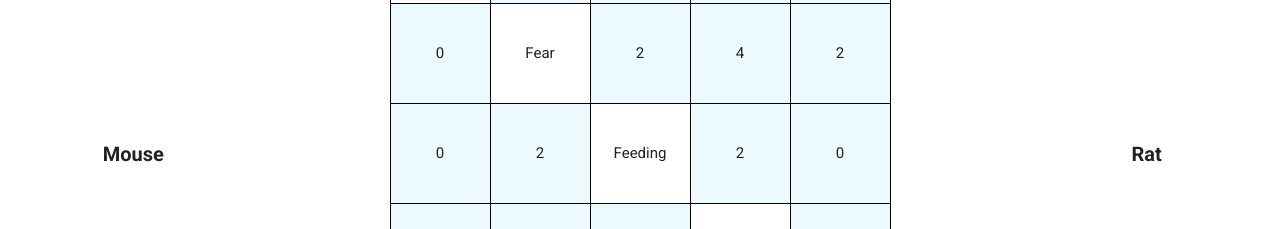
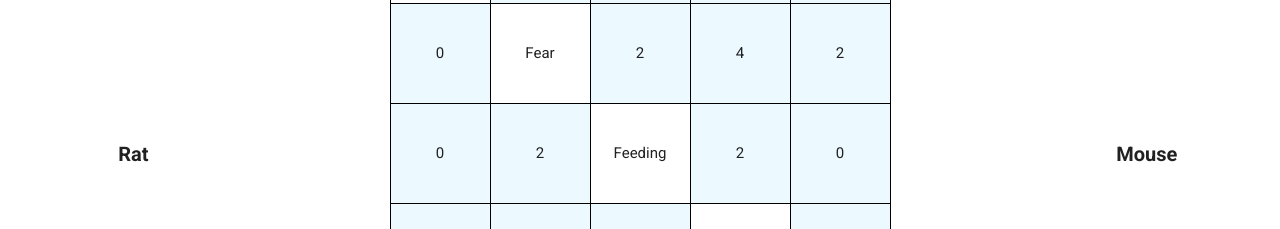
Before and after one commit to wenjie1991/cfosdb, a Vue app in the folder frontend/: page / in a window 1280 px wide. Shown: the part 920-1149 px from the top of the page. Built offline with nearby package versions, Linux system fonts and the light colour scheme.

Commit message:
fix matrix bug

```diff
--- a/frontend/src/pages/index.vue
+++ b/frontend/src/pages/index.vue
@@ -41,19 +41,17 @@
             <v-card-title class="display-0 tertiary--text">Sharing brain Nucleus between behaviors</v-card-title>
             <v-divider></v-divider>
             <v-row no-gutters align="center">
-            <v-col class="matrixLegend">Mouse</v-col>
+            <v-col class="matrixLegend">Rat</v-col>
             <v-col cols='12' sm='7'>
                 <table id="behavior_matrix" class="matrixStyle">
                     <tbody>
                       <tr v-for="(row, index1) in rows" :key="index1">
-                    <!--    <td>{{row.id}}</td> -->
                         <td v-for="(col, index2) in row.value" :key="index2" @click="jumpSearch(col)" :class="{ active: !isNaN(col.value)}">{{col.value}}</td>
-                    <!--    <td>{{row.id}}</td> -->
                       </tr>
                     </tbody>
                 </table>
             </v-col>
-            <v-col class="matrixLegend">Rat</v-col>
+            <v-col class="matrixLegend">Mouse</v-col>
             </v-row>
         </v-card>
         <v-timeline dense class="mt-12">
@@ -92,7 +90,7 @@ export default {
             for (let i = 0; i < _json.length; i++) {
                 for (let j = 0; j < _json[i].value.length; j++) {
                     if (j > i) {
-                        _json[i].value[j]['isRat'] = true
+                        _json[i].value[j]['isRat'] = false
                     }
                 }
             }
```
